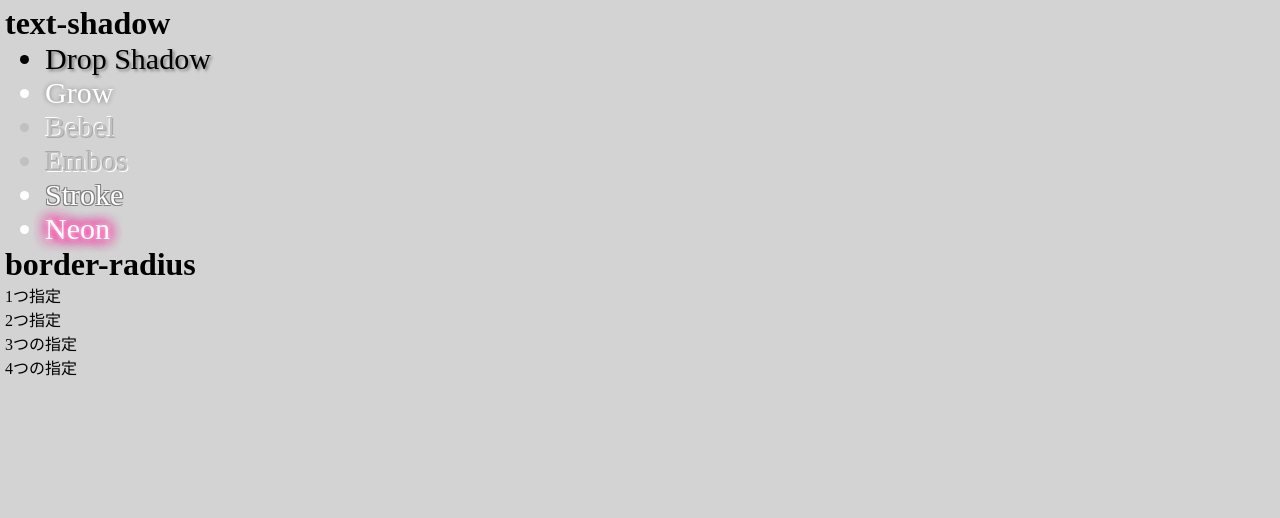
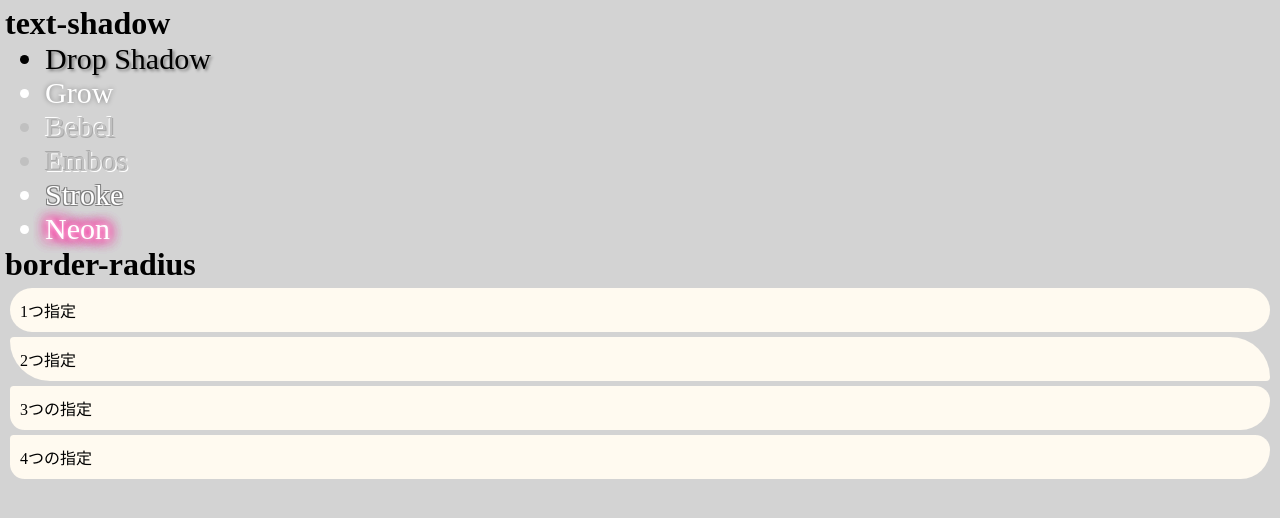
Before and after one commit to mackuroda1297/web1-9, a plain HTML site: page index.html in a window 1280 px wide. Drawn offline with Linux system fonts and the light colour scheme.

Commit message:
Update default.css

```diff
--- a/css/default.css
+++ b/css/default.css
@@ -37,3 +37,28 @@ body{
                            0px  0px 13px deeppink,
                            0px  0px 13px deeppink,
                            0px  0px 13px deeppink;}
+/* 角丸 */
+.border-radius-one{
+    border-radius: 50px;
+    background-color: floralwhite;
+    padding: 10px;
+    margin: 5px;
+}
+.border-radius-two{
+    border-radius: 5px 50px;
+    background-color: floralwhite;
+    padding: 10px;
+    margin: 5px;
+}
+.border-radius-three{
+    border-radius: 5px 20px 40px;
+    background-color: floralwhite;
+    padding: 10px;
+    margin: 5px;
+}
+.border-radius-four{
+    border-radius: 5px 20px 40px;
+    background-color: floralwhite;
+    padding: 10px;
+    margin: 5px;
+}
```
